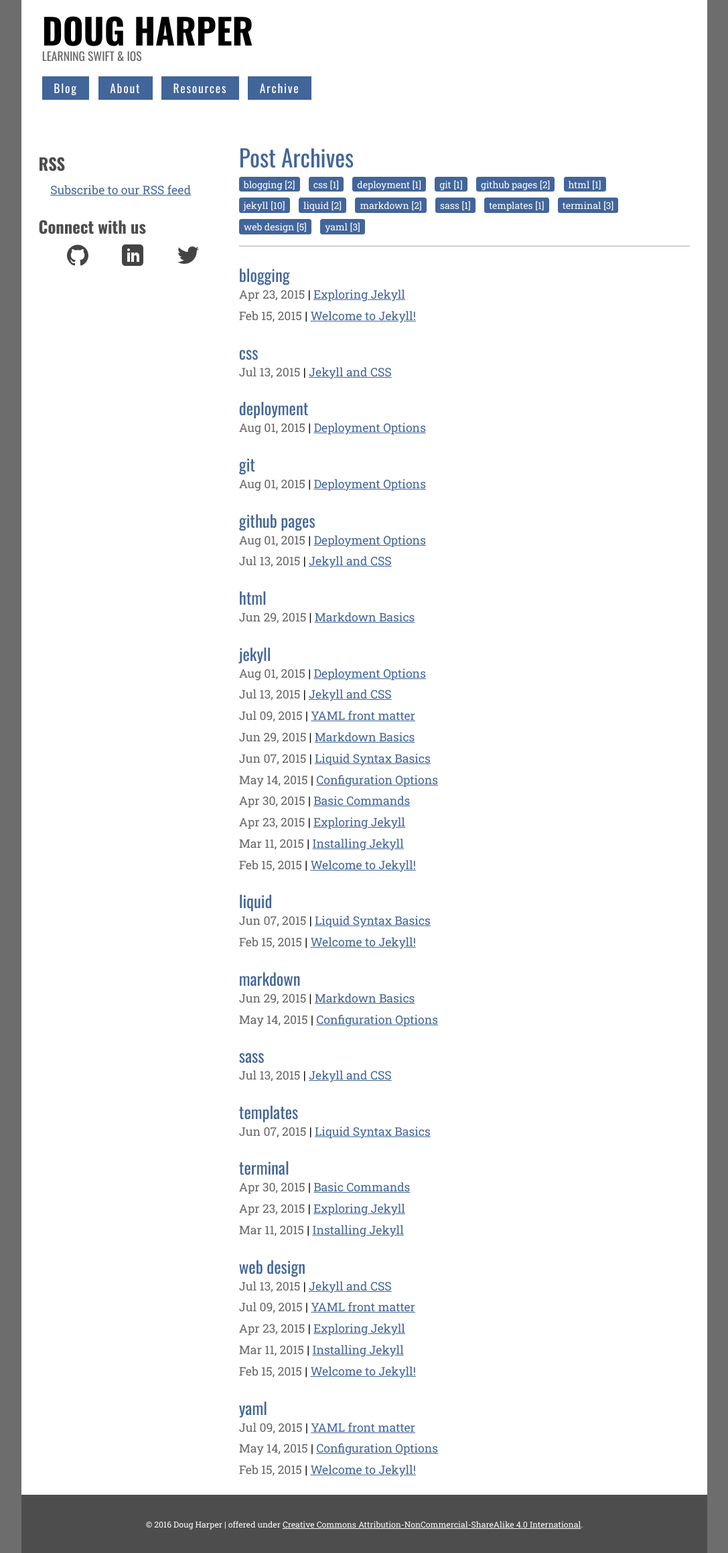
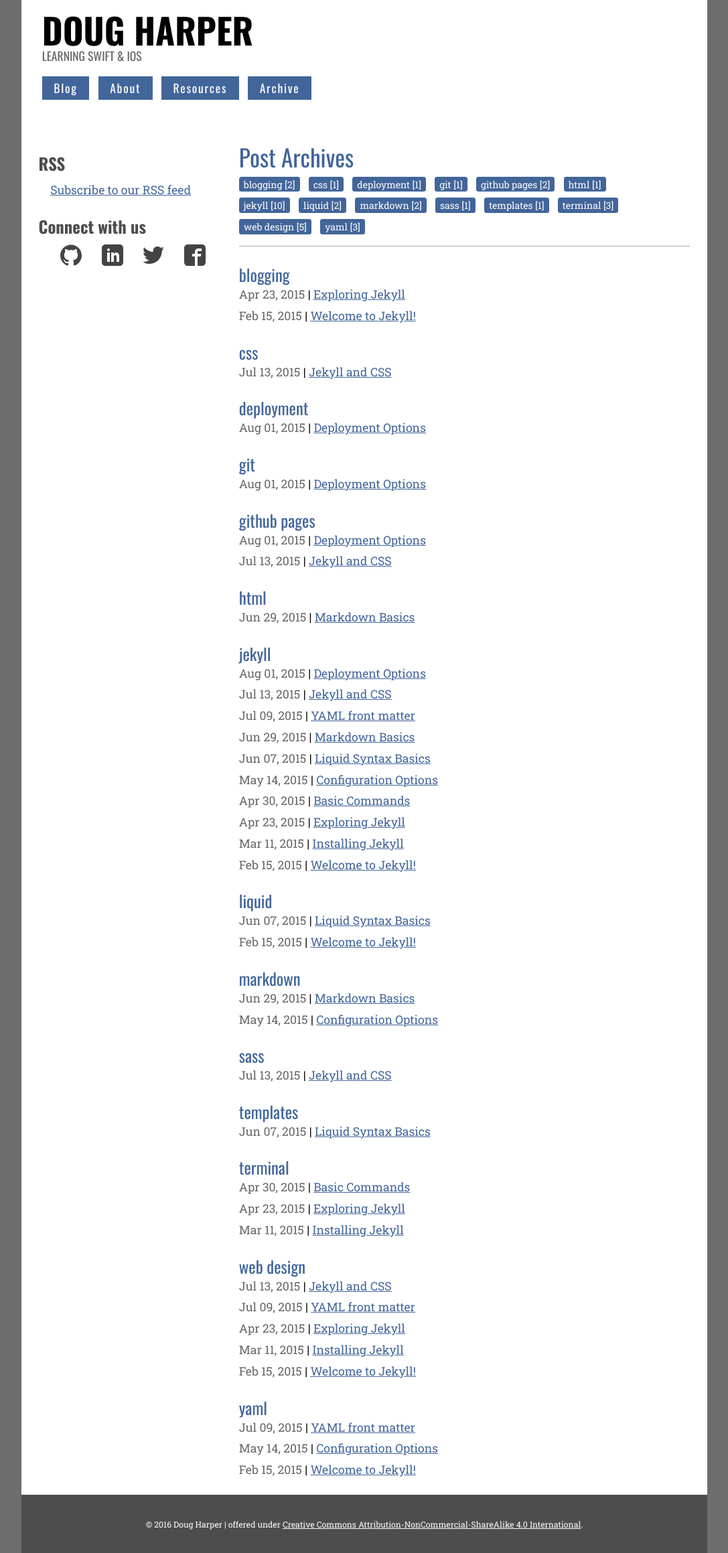
Before and after one commit to endodoug/endodoug.github.io, a Jekyll site: the page built from tags/index.html, in a window 1280 px wide. Shown: the whole page at 67% size, without its empty margins (96-1183 px from the left). Built offline with Jekyll 4.4.1, drawn with Linux system fonts in a browser that asks for light colours.

Commit message:
Update sidebar-short.html
added Facebook back

```diff
--- a/_includes/sidebar-short.html
+++ b/_includes/sidebar-short.html
@@ -6,5 +6,6 @@
     <li><a href="https://github.com/endodoug" title="Github" class="github">Github</a></li>
     <li><a href="https://www.linkedin.com/in/dougharper" title="linked in" class="linked">LinkedIn</a></li>
     <li><a href="https://twitter.com/endodoug" title="twitter" class="twitter">Twitter</a></li>
+    <li><a href="https://www.facebook.com/doug.harper.543" title="facebook" class="fb">Facebook</a></li>
     </ul>
     </aside>
```
